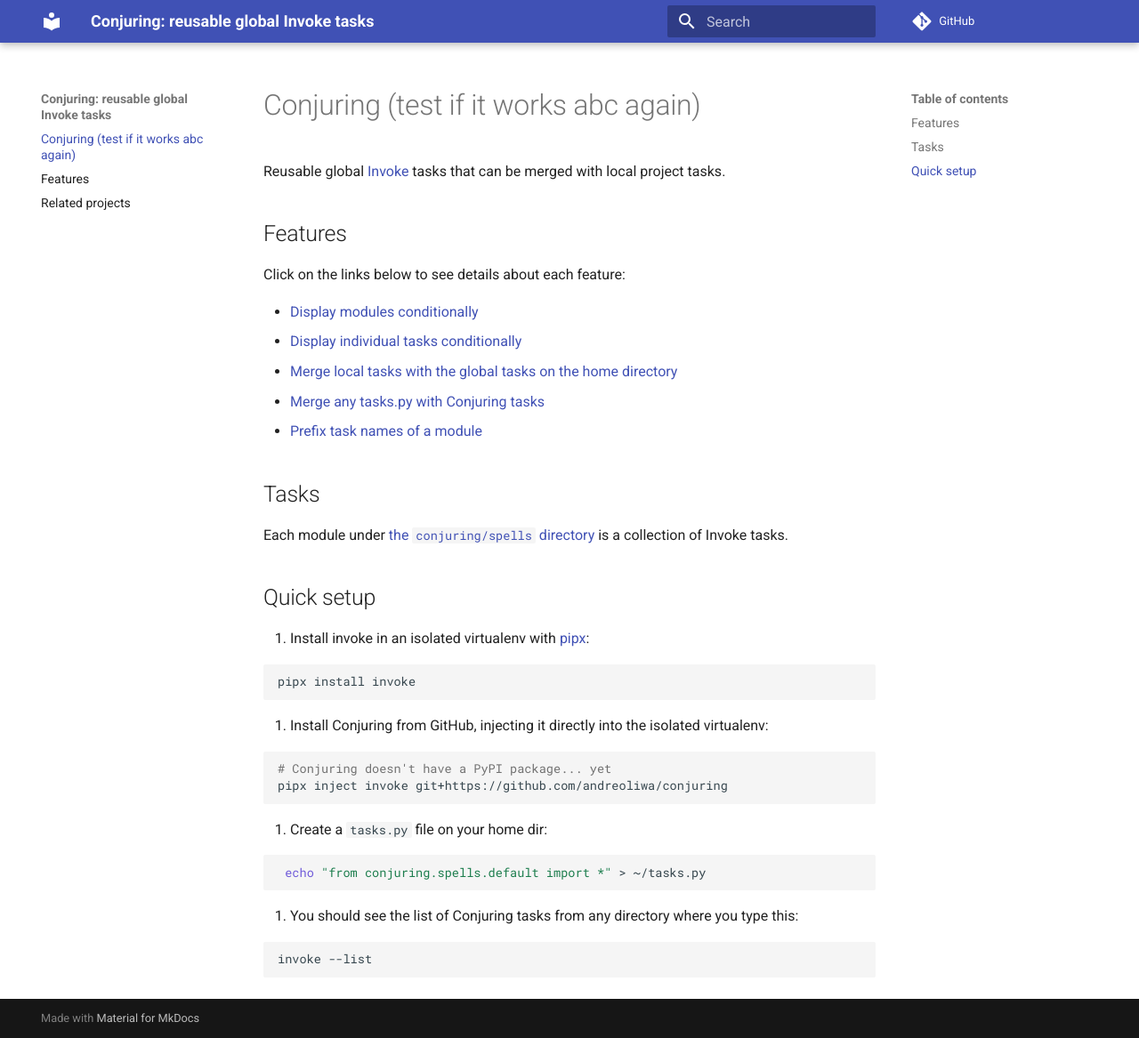
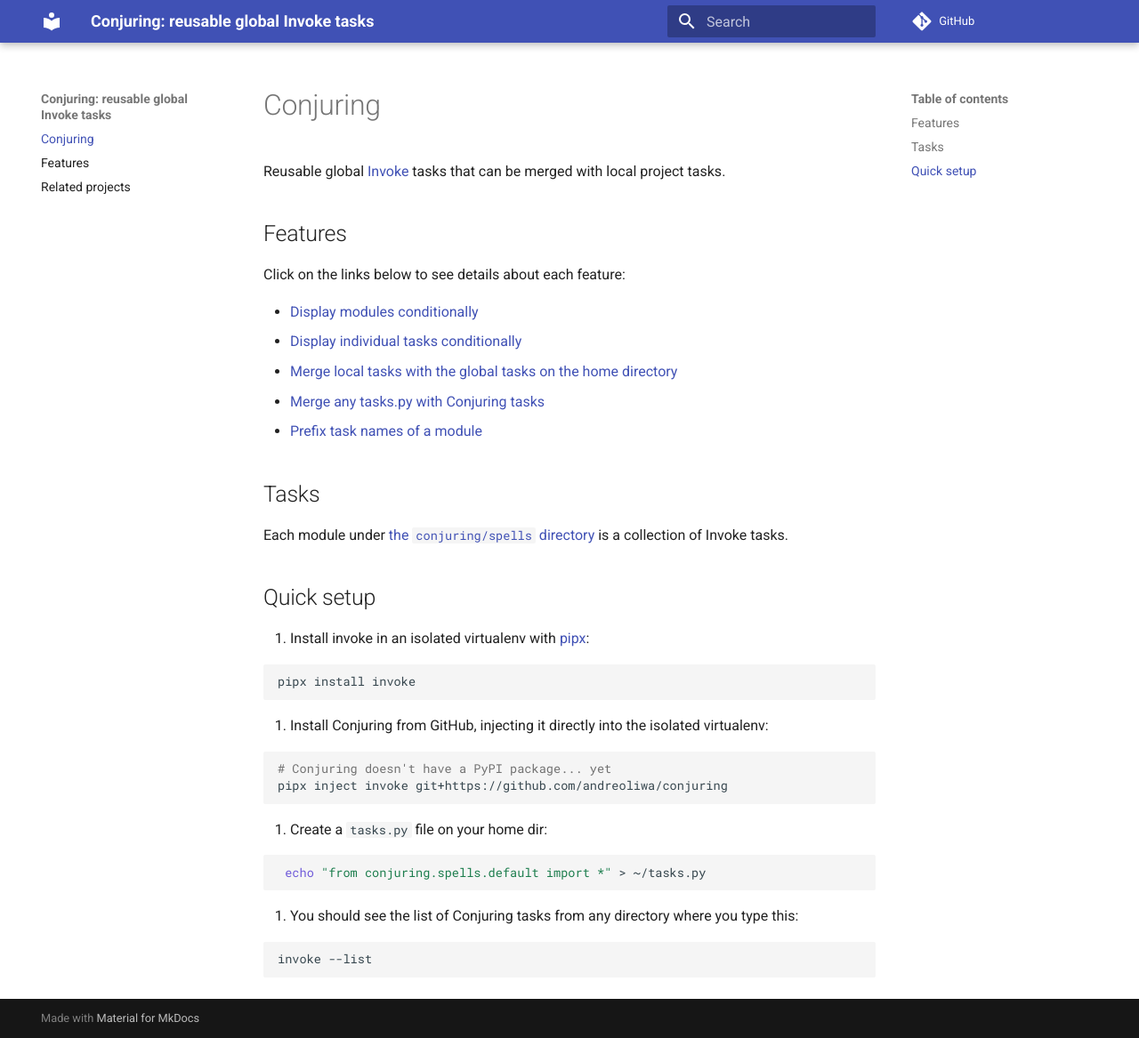
Before and after one commit to andreoliwa/conjuring, an MkDocs documentation site: the page built from docs/README.md, in a window 1280 px wide and 1167 px high. Shown: the whole window at 89% size. Built offline with MkDocs 1.6.1 and Material for MkDocs 9.7.7, drawn with Linux system fonts in a browser that asks for light colours; comment, search, counter and statistics services are not loaded.

Commit message:
ci: change text

```diff
--- a/docs/README.md
+++ b/docs/README.md
@@ -1,4 +1,4 @@
-# Conjuring (test if it works abc again)
+# Conjuring
 
 Reusable global [Invoke](https://github.com/pyinvoke/invoke) tasks that can be
 merged with local project tasks.
```
Also changed, not shown: 1 other file.
